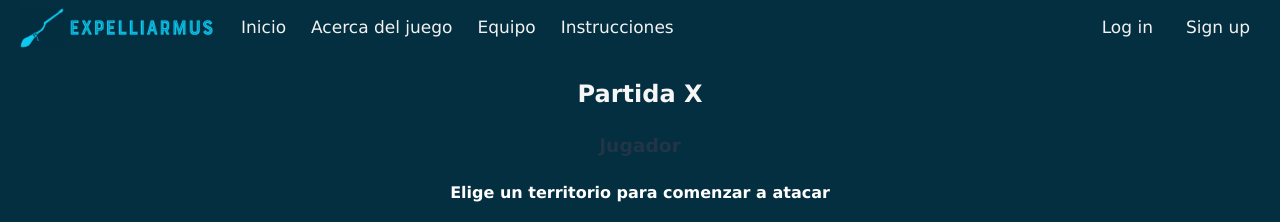
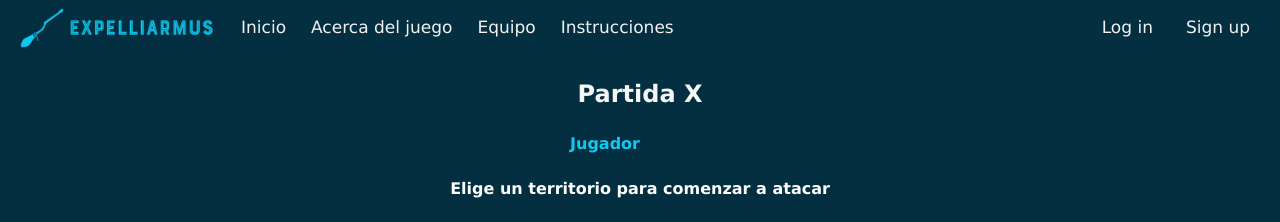
Before and after one commit to MariaBloomfield/front_Expelliarmus, a React (Vite) app: page /partida in a window 1280 px wide. Shown: the top 222 px of the page. Built offline with nearby package versions, Linux system fonts and the light colour scheme; no server answers.

Commit message:
actual jugador

```diff
--- a/src/Partida.css
+++ b/src/Partida.css
@@ -406,3 +406,12 @@ h4 {
 .div3 {
   grid-area: 2 / 5 / 3 / 6;
 }
+
+.yo {
+  color: #0fc9f1;
+  font-weight: bold;
+  display: inline-block;
+  /* Muestra los elementos en línea uno al lado del otro */
+  margin-right: 70px;
+  /* Espacio entre los jugadores (puedes ajustarlo según tu preferencia) */
+}
--- a/src/Partida.jsx
+++ b/src/Partida.jsx
@@ -82,7 +82,7 @@ export default function Partida() {
         <>
             <br />
             <h2>Partida X{gameId}</h2>
-            <h3>Jugador {user}</h3>
+            <div className="yo">Jugador {user}</div>
             <h4>Elige un territorio para comenzar a atacar</h4>
 
             <div class="parent">
```
